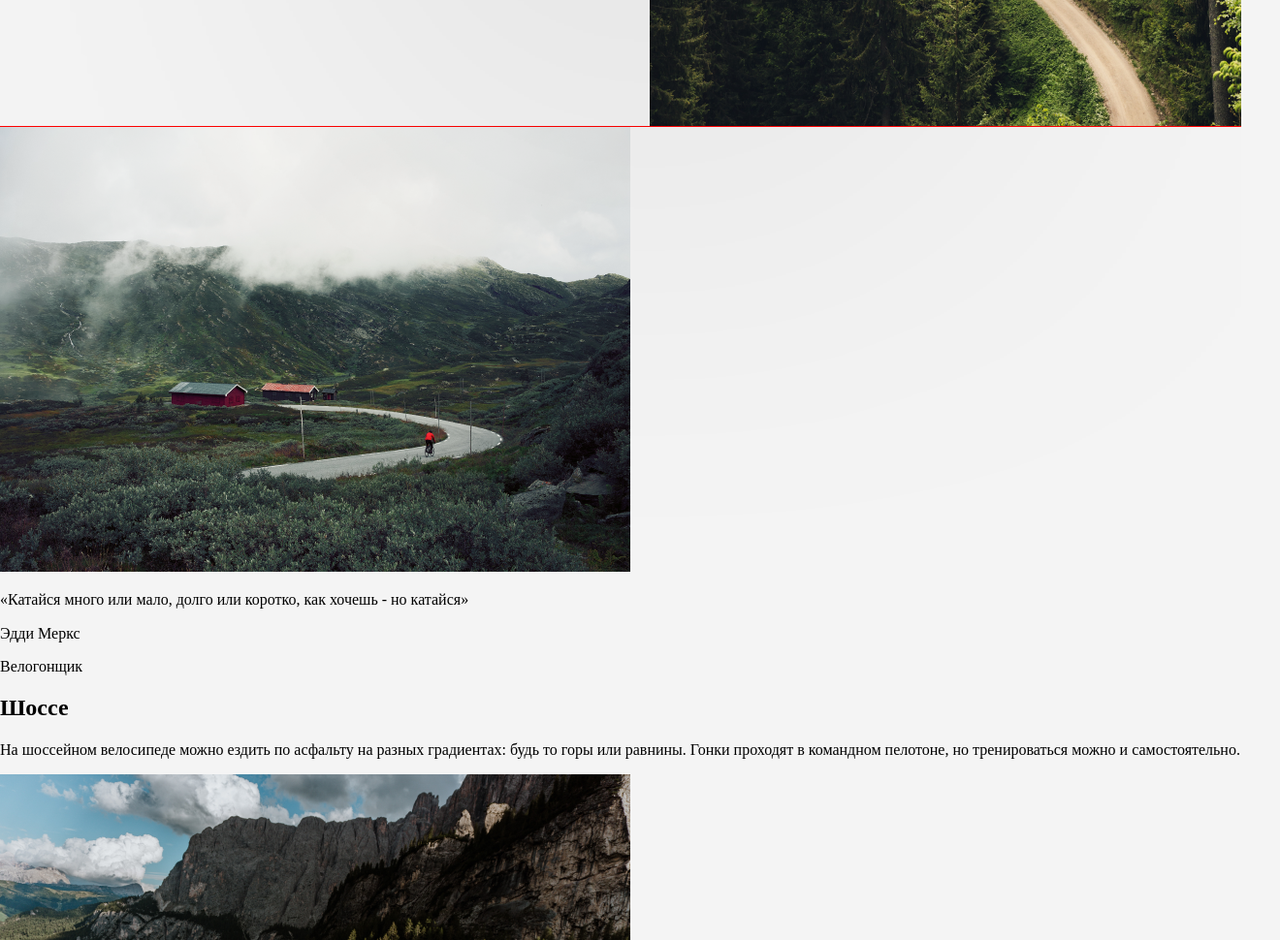
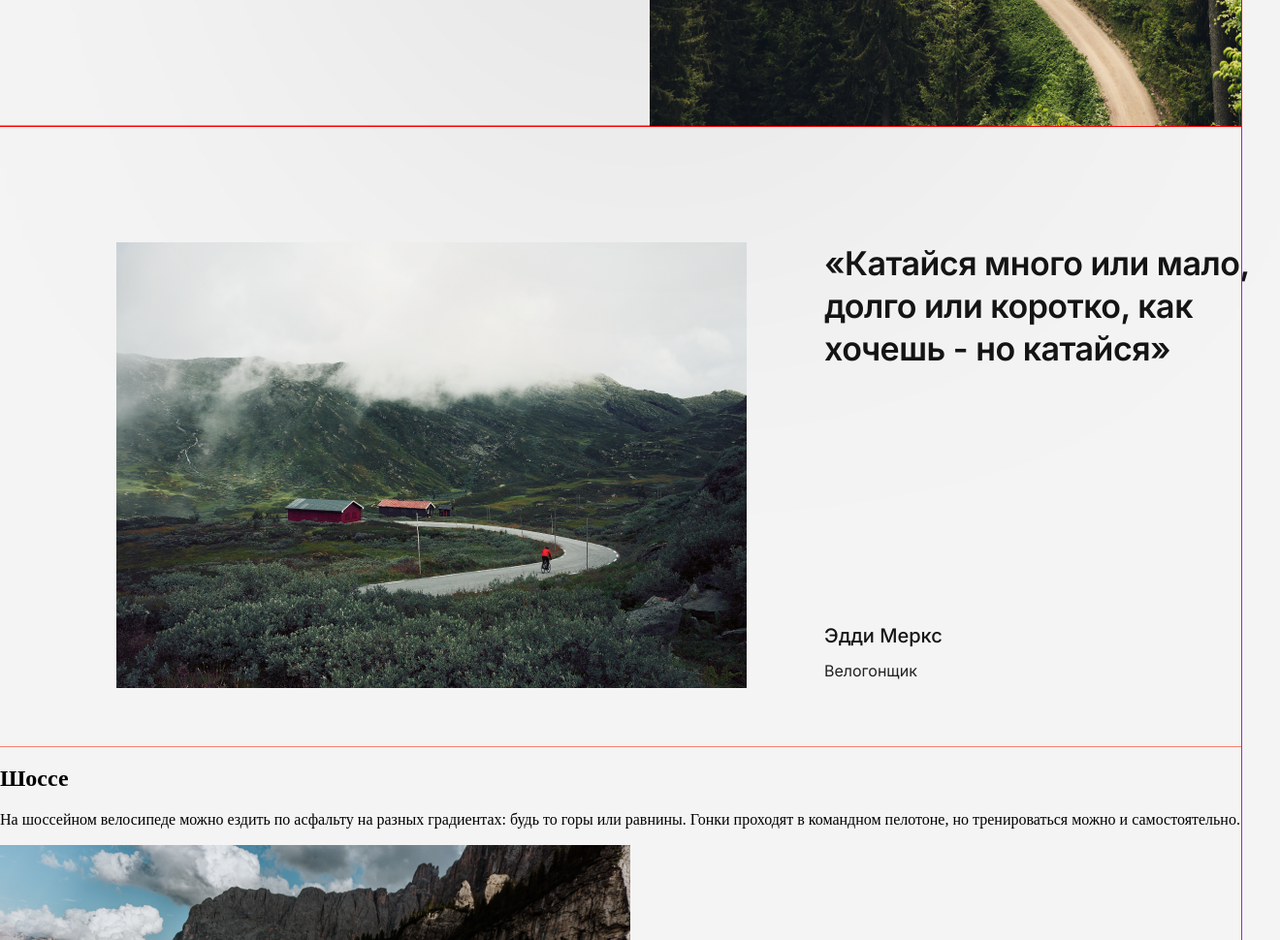
Before and after one commit to AniraUoren/Bycicles, a plain HTML site: page index.html in a window 1280 px wide. Shown: the part 800-1770 px from the top of the page at 97% size, 1320 px wide, since content can reach past the window. Drawn offline with nearby package versions, Linux system fonts and the light colour scheme; files that its build step writes are made by us from their sources.

Commit message:
feature(Добавлены стили блока motivation):

```diff
--- /dev/null
+++ b/blocks/motivation/__activity/motivation__activity.sass
@@ -0,0 +1,9 @@
+.motivation__activity
+  padding: 0
+  margin: 0
+  margin-bottom: 4px
+  grid-column: 2 / 3
+  grid-row: 2 / 3
+  +font(400, 16px, 28px)
+  align-self: end
+  color: $text_middle
--- /dev/null
+++ b/blocks/motivation/__author/motivation__author.sass
@@ -0,0 +1,9 @@
+.motivation__author
+  padding: 0
+  margin: 0
+  margin-bottom: 38px
+  grid-column: 2 / 3
+  grid-row: 2 / 3
+  align-self: end
+  +font(500, 20px, 32px)
+  color: $text_dark
--- /dev/null
+++ b/blocks/motivation/__image/motivation__image.sass
@@ -0,0 +1,5 @@
+.motivation__image
+  max-width: 650px
+  height: 100%
+  grid-column: 1 / 2
+  grid-row: 1 / 3
--- /dev/null
+++ b/blocks/motivation/__quote/motivation__quote.sass
@@ -0,0 +1,9 @@
+.motivation__quote
+  width: 100%
+  padding: 0
+  margin: 0
+  grid-column: 2 / 3
+  grid-row: 1 / 2
+  +font(600, 34px, 44px)
+  letter-spacing: -0.5px
+  color: $text_dark
--- /dev/null
+++ b/blocks/motivation/motivation.sass
@@ -0,0 +1,9 @@
+.motivation
+  padding: 120px
+  padding-bottom: 60px
+  margin: 0
+  display: grid
+  grid-template-columns: minmax(min-content, 460px) 470px
+  grid-template-rows: 1fr 1fr
+  column-gap: 80px
+  outline: 1px solid salmon
--- a/pages/index.sass
+++ b/pages/index.sass
@@ -15,3 +15,11 @@
 @import "../blocks/about/__bicycle-name/about__bicycle-name"
 @import "../blocks/about/__bicycle-container/about__bicycle-container"
 @import "../blocks/about/__bicycle-image/about__bicycle-image"
+
+@import "../blocks/motivation/motivation"
+@import "../blocks/motivation/__image/motivation__image"
+@import "../blocks/motivation/__quote/motivation__quote"
+@import "../blocks/motivation/__author/motivation__author"
+@import "../blocks/motivation/__activity/motivation__activity"
+
+//@import "../blocks/"
```
